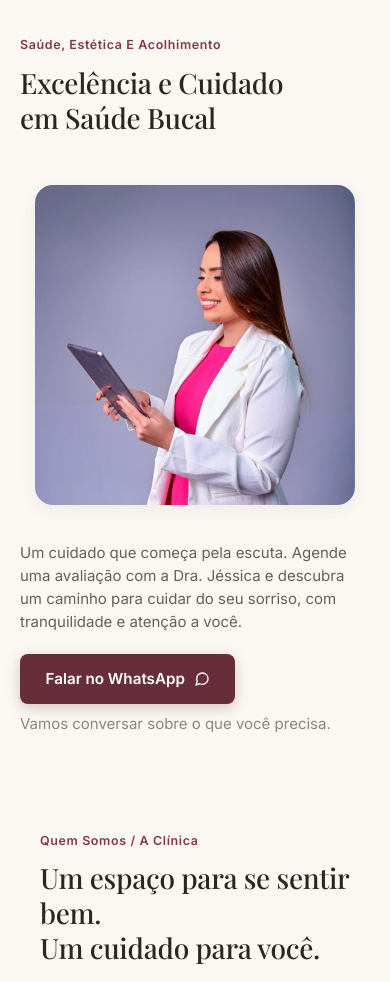
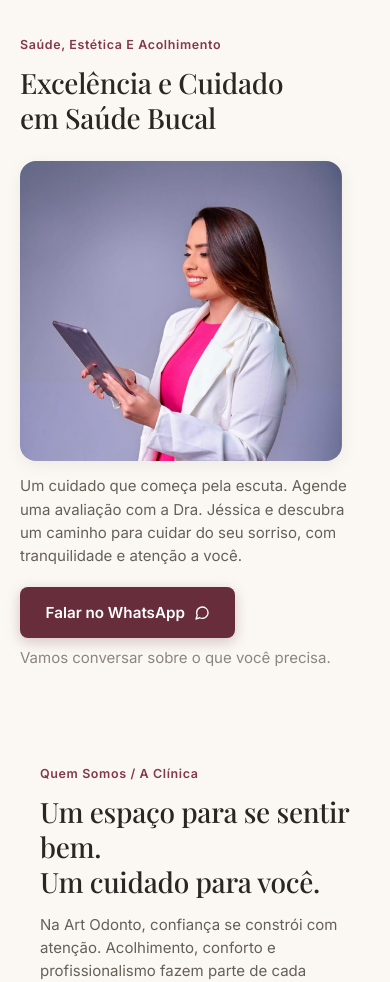
Before and after one commit to Ricardoqs20/Consultorio_Jessica, a Flask app: page / in a window 390 px wide; the page is wider, and only the part inside the window is pictured. Shown: the part 88-1070 px from the top of that part. Run offline with Flask 3, Linux system fonts and the light colour scheme; some web fonts are replaced.

Commit message:
teste imagem parte 7

```diff
--- a/static/css/style.css
+++ b/static/css/style.css
@@ -1219,7 +1219,7 @@ a {
     display: flex !important;
     flex-direction: column !important;
     align-items: stretch !important;
-    gap: 1.75rem !important;
+    gap: 0.6rem !important; /* Reduz drasticamente a distância entre os blocos (título, foto e texto) */
     width: 100% !important;
   }
 
@@ -1269,21 +1269,21 @@ a {
 .hero-mobile-img-box {
     width: 100% !important;
     display: flex !important;
-    justify-content: center !important;
-    padding: 0 15px !important; /* Cria o espaçamento lateral idêntico ao Canva */
-    box-sizing: border-box;
-    margin: 0.5rem 0 !important;
+    justify-content: flex-start !important; /* Desloca a imagem para a esquerda */
+    padding: 0 !important; /* Remove margens excessivas */
+    margin: 0.2rem 0 !important;
   }
 
 .hero-mobile-img {
-    width: 100% !important;
-    max-width: 340px !important; /* Trava a largura perfeita para telemóveis */
-    height: 320px !important; /* Altura controlada para manter a proporção do rascunho */
+    width: 92% !important; /* Ocupa uma largura ótima, ligeiramente deslocada à esquerda */
+    max-width: 350px !important;
+    height: 300px !important; /* Altura compacta e proporcional ao modelo */
     object-fit: cover !important;
     object-position: center top !important;
-    border-radius: 18px !important; /* Cantos bem arredondados como no design */
+    border-radius: 16px !important;
     box-shadow: 0 4px 16px rgba(78, 62, 54, 0.08) !important;
     display: block !important;
+    margin-left: 0 !important; /* Garante que encoste na esquerda do container */
   }
 
   /* 4. Seção Quem Somos & Dra. Jéssica */
```
